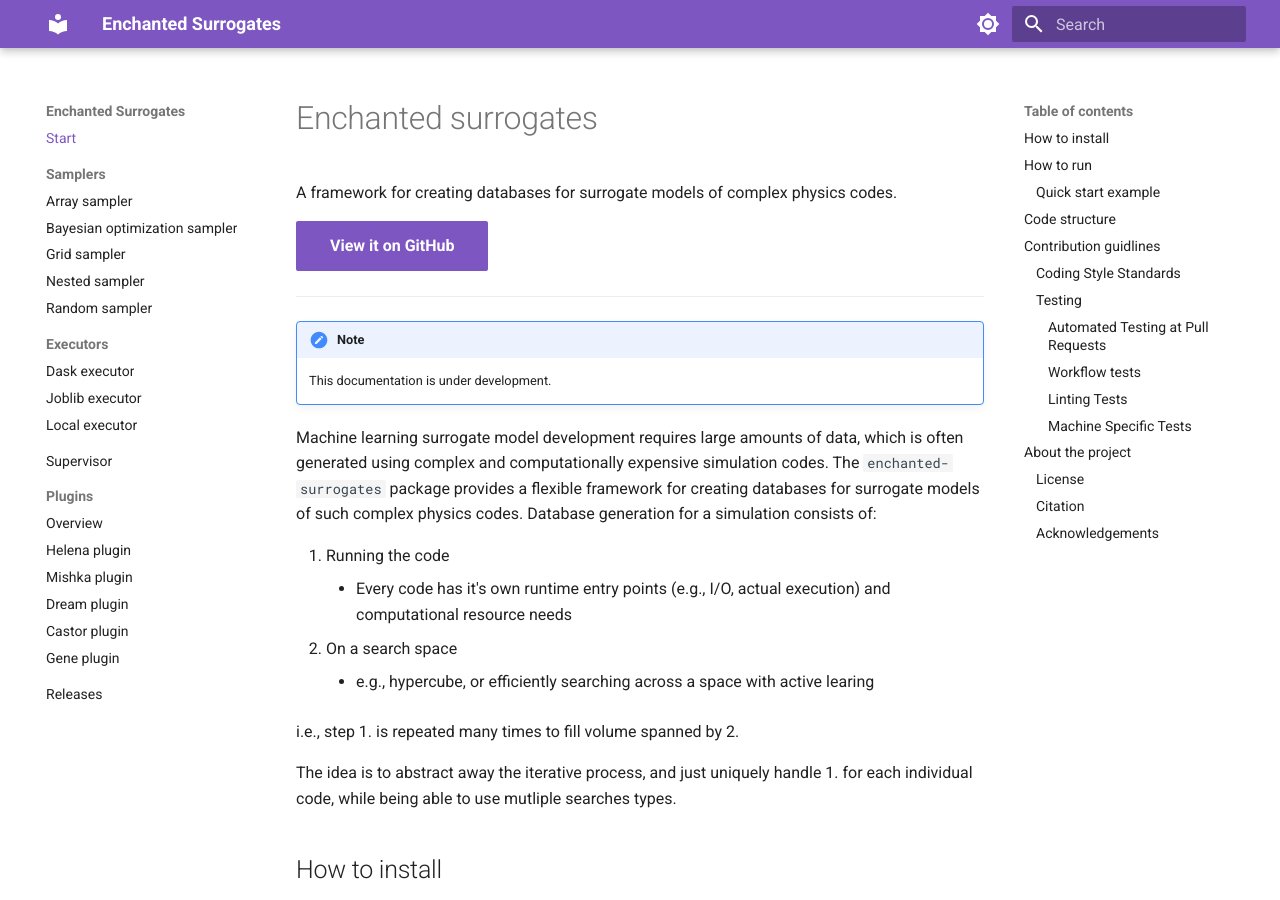
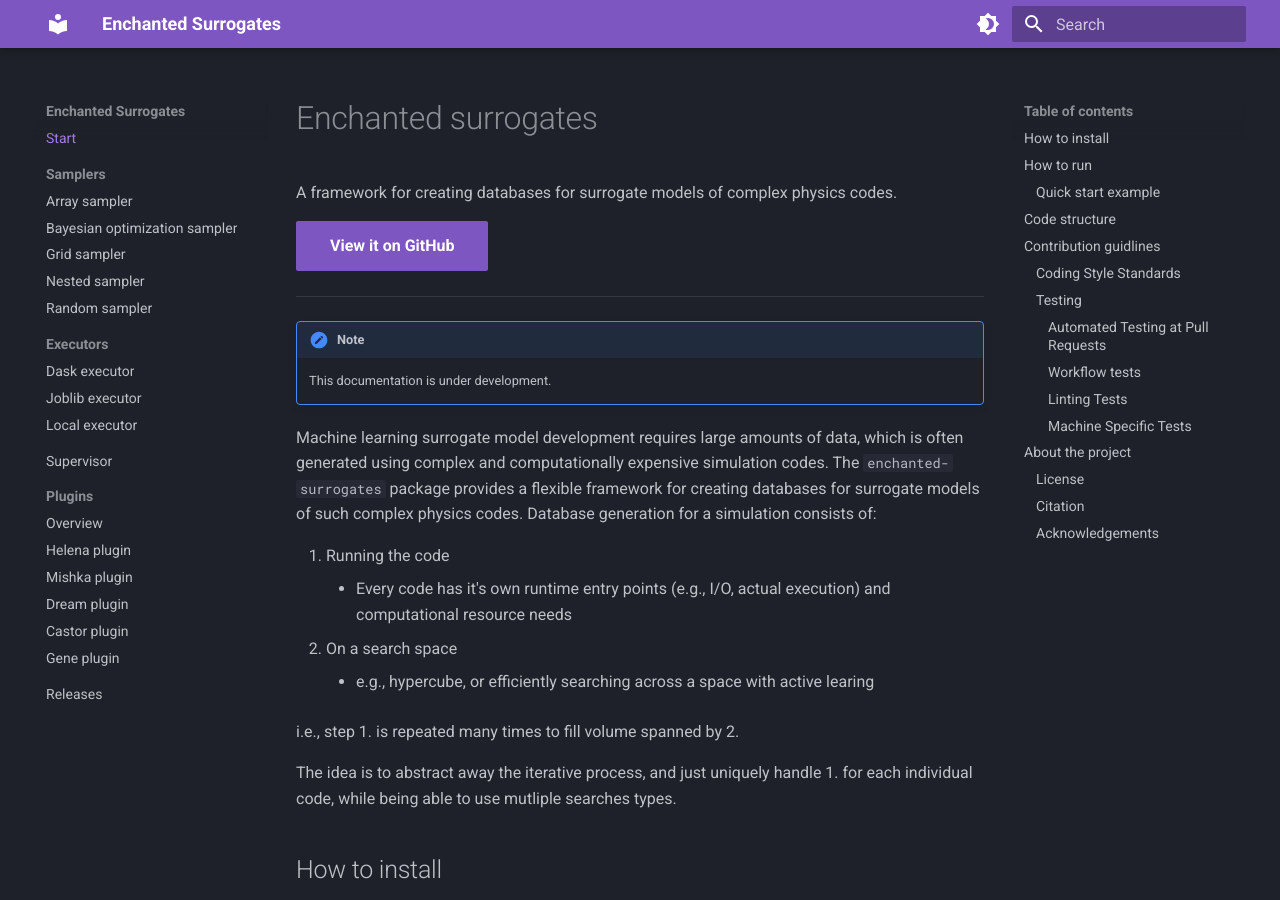
Before and after one commit to DIGIfusion/enchanted-surrogates, an MkDocs documentation site: the page built from docs/index.md, in a window 1280 px wide and 900 px high. Built offline with MkDocs 1.6.1 and Material for MkDocs 9.7.7, drawn with Linux system fonts in a browser that asks for light colours.

Commit message:
Update mkdocs.yml

```diff
--- a/mkdocs.yml
+++ b/mkdocs.yml
@@ -7,19 +7,18 @@ theme:
 
   # Color palette configuration
   palette:
+    # Palette toggle for dark mode
+    - scheme: slate
+      primary: deep purple
+      toggle:
+        icon: material/brightness-4
+        name: Switch to light mode
     # Palette toggle for light mode
     - scheme: default
       primary: deep purple
       toggle:
         icon: material/brightness-7
         name: Switch to dark mode
-
-    # Palette toggle for dark mode
-    - scheme: slate
-      primary: deep purple
-      toggle:
-        icon: material/brightness-4
-        name: Switch to light mode
 
   # Logo displayed in the header instead of the site name
   logo: #docs/img/logo.png
```
